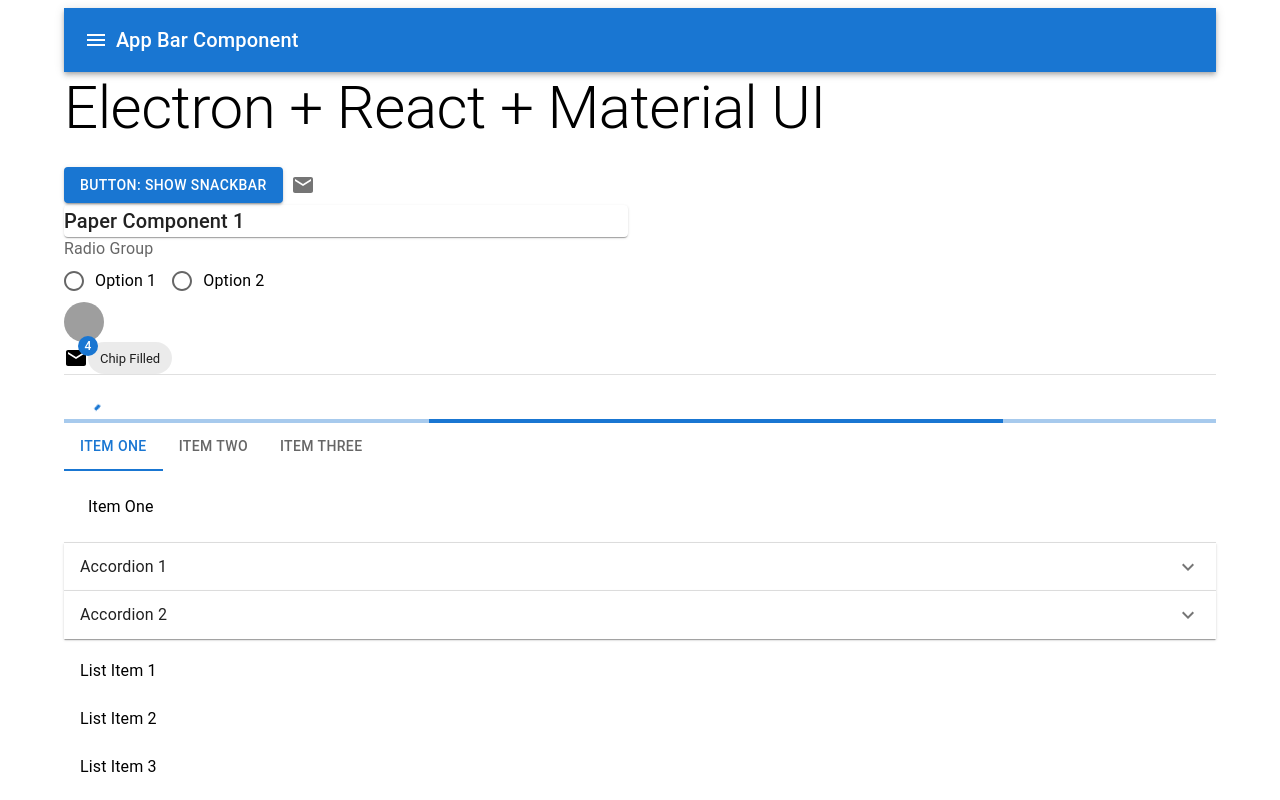
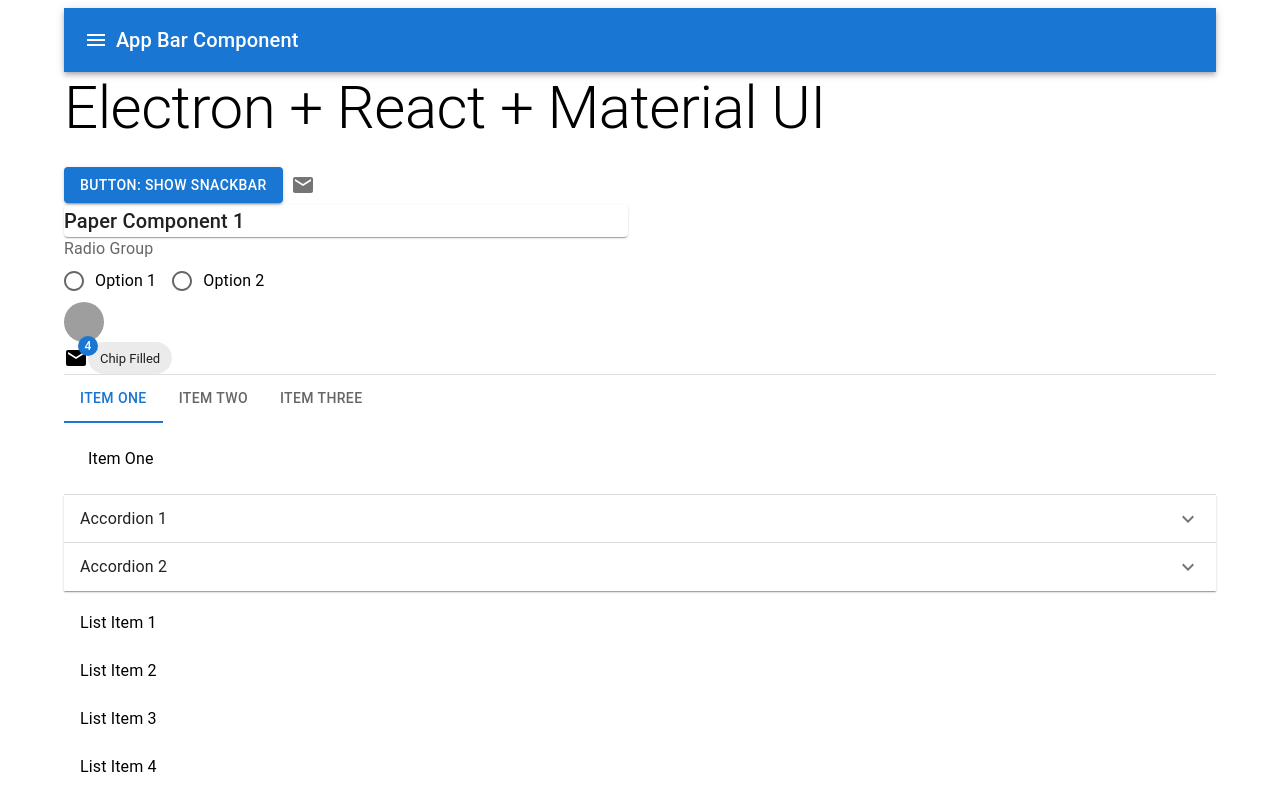
Before and after one commit to ms0216/electron-modern-ui, a React app: page / in a window 1280 px wide. Shown: the top 800 px of the page. Built offline with nearby package versions, Linux system fonts and the light colour scheme; grey boxes are pictures that could not be loaded.

Commit message:
CI/CD: ProgressComponent を追加し、App.js で円形および線形プログレスバーを表示するように変更

```diff
--- a/src/App.js
+++ b/src/App.js
@@ -22,6 +22,7 @@
 import SelectComponent from './components/SelectComponent';
 import SliderComponent from './components/SliderComponent';
 import SwitchComponent from './components/SwitchComponent';
+import ProgressComponent from './components/feedback/Progress';
 
 function App() {
   const [anchorEl, setAnchorEl] = React.useState(null);
@@ -506,6 +507,8 @@
   const sw = new SwitchComponent();
   const tf = new TextFieldComponent();
 
+  const pr = new ProgressComponent();
+
   const autocomplete = ac.createAutocomplete('Country', countries);
 
   const successAlert = alert.createSuccessAlert('Success', 'This is a success alert.');
@@ -533,6 +536,9 @@
   const textField = tf.createTextField('Text Field');
   const multilineField = tf.createMultilineField('Multiline Field');
   const numberField = tf.createNumberField('Number Field');
+
+  const circularProgress = pr.createCircularProgress();
+  const linearProgress = pr.createLinearProgress();
 
   return (
     <Container>
@@ -590,10 +596,6 @@
 
       <Divider />
 
-      <CircularProgress />
-
-      <LinearProgress />
-
       <TabsComponent tabValue={tabValue} handleTabChange={handleTabChange} tabs={tabs} />
 
       <AccordionComponent title="Accordion 1" content="Content for Accordion 1." />
@@ -637,6 +639,9 @@
       {multilineField.element}
       {numberField.element}
 
+      {circularProgress.element}
+      {linearProgress.element}
+
     </Container>
   );
 }
--- /dev/null
+++ b/src/components/feedback/Progress.js
@@ -0,0 +1,23 @@
+import React from "react";
+import { CircularProgress, LinearProgress } from "@mui/material";
+import BaseComponent from "../BaseComponent";
+
+class ProgressComponent extends BaseComponent {
+  createCircularProgress(size = 40, thickness = 3.6) {
+    const id = this.generateId();
+    return {
+      id,
+      element: <CircularProgress id={id} size={size} thickness={thickness} />
+    };
+  }
+
+  createLinearProgress() {
+    const id = this.generateId();
+    return {
+      id,
+      element: <LinearProgress id={id} />
+    };
+  }
+}
+
+export default ProgressComponent;
```
